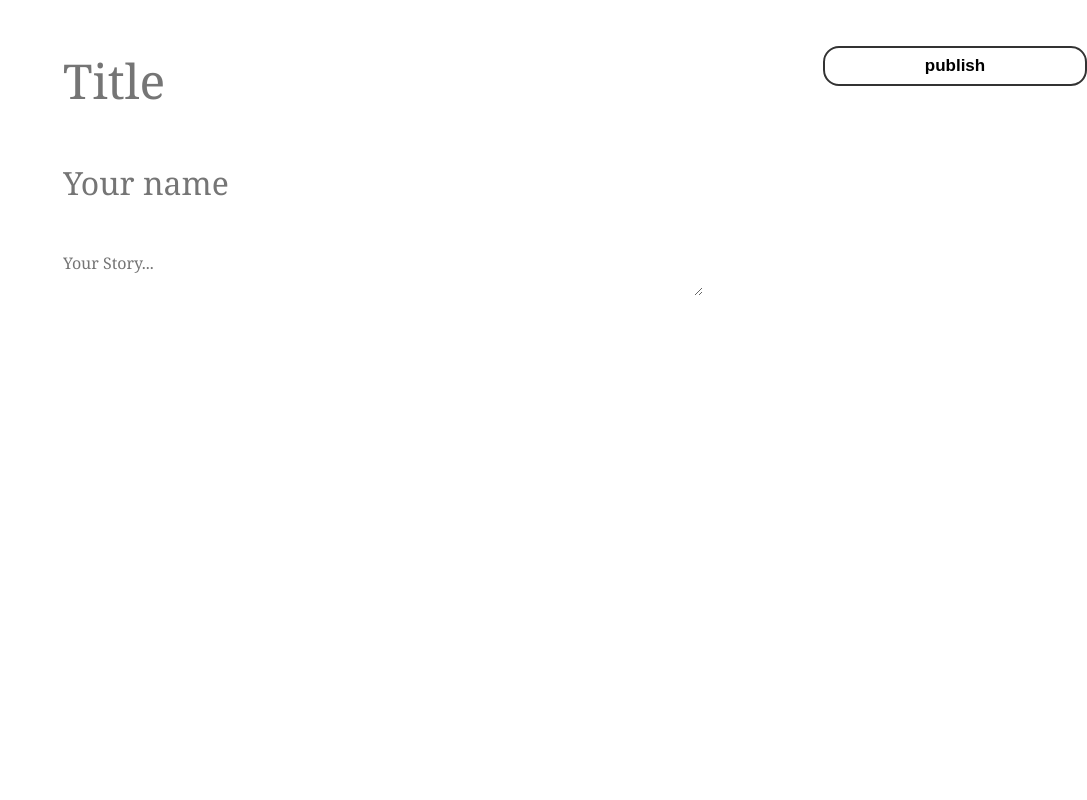
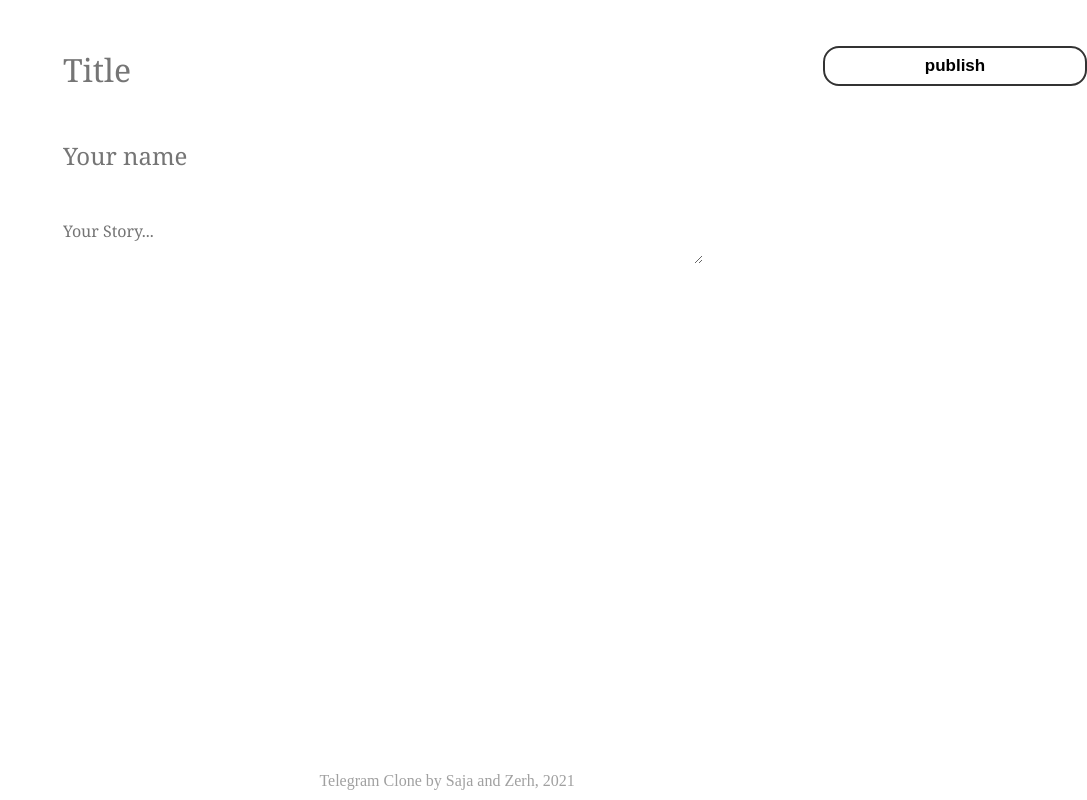
Before and after one commit to guz3z/telegraph-clone, a plain HTML site: page client/index.html in a window 1280 px wide. Shown: the whole page, without its empty margins (193-1280 px from the left). Drawn offline with Linux system fonts and the light colour scheme.

Commit message:
update style

```diff
--- a/client/index.html
+++ b/client/index.html
@@ -18,5 +18,8 @@
             <input type="submit" class="submit-btn" value="publish"></input>
         </form>
     </section>
+    <footer>
+        <p>Telegram Clone by Saja and Zerh, 2021</p>
+    </footer>
 </body>
 </html>
--- a/client/static/style.css
+++ b/client/static/style.css
@@ -16,11 +16,11 @@
 
 }
 .title {
-    font-size: 3rem;
+    font-size: 2rem;
 }
 
 .name {
-    font-size: 2rem;
+    font-size: 1.5rem;
 }
 
 .story {
@@ -42,3 +42,15 @@
     right: 0;
     margin: 46px 0 0 376px;
 }
+
+
+
+footer {
+    position: fixed;
+    left: 0;
+    bottom: 0;
+    width: 100%;
+    color: rgb(160, 160, 160);
+    text-align: center;
+    margin-bottom: 10px;
+}
```
